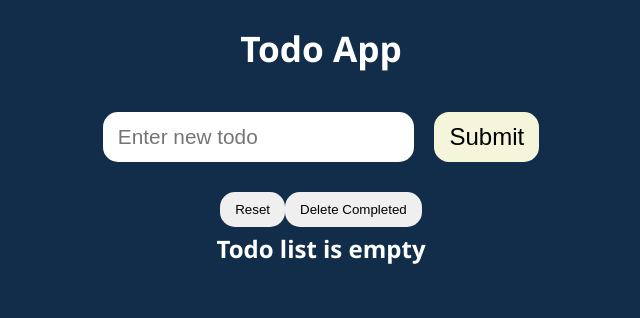
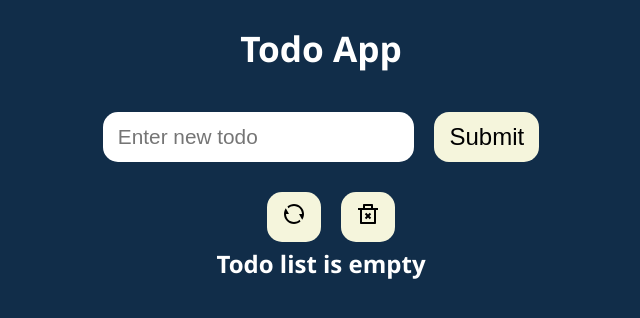
Before and after one commit to YaroslavKashkarov/todo-my-app, a React (Create React App) app: page / in a window 1280 px wide. Shown: the top 318 px of the page, without its empty margins (319-959 px from the left). Built offline with nearby package versions, Linux system fonts and the light colour scheme.

Commit message:
created function resetTodosHandler for removing completed tasks

```diff
--- a/src/App.js
+++ b/src/App.js
@@ -4,8 +4,6 @@
 import './App.css'
 import TdodForm from './components/Todos/TodoForm'
 import TodoList from './components/Todos/TodoList'
-// @ts-ignore
-import {ImOpt} from 'react-icons/im'
 // @ts-ignore
 import TodoActions from './components/Todos/TodosActions'
 
@@ -43,6 +41,10 @@
     ))
   }
 
+  const resetTodosHandler = () => {
+    setTodos([])
+  }
+
   return (<div className="App">
     <h1>Todo App</h1>
     <TdodForm addTodo={addTodoHandler} />
--- a/src/components/Todos/TodoForm.module.css
+++ b/src/components/Todos/TodoForm.module.css
@@ -24,7 +24,7 @@
 }
 
 .todoFormContainer input,
-button {
+.todoFormContainer button {
   padding: 10px 15px;
   border: none;
   border-radius: 15px;
--- a/src/components/Todos/TodosActions.js
+++ b/src/components/Todos/TodosActions.js
@@ -1,10 +1,11 @@
+import {RiDeleteBin2Line, RiRefreshLine} from 'react-icons/ri'
 import React from 'react'
-
+import Button from '../UI/Button'
 function TodoActions() {
   return (
     <React.Fragment>
-      <button>Reset</button>
-      <button>Delete Completed</button>
+      <Button title='Reset todos' onClick><RiRefreshLine /></Button>
+      <Button title='Clear completed todos'><RiDeleteBin2Line /></Button>
     </React.Fragment>
   )
 }
--- a/src/components/UI/Button.js
+++ b/src/components/UI/Button.js
@@ -0,0 +1,7 @@
+import styles from './Button.module.css'
+// @ts-ignore
+function Button({onClick, children, title, disabled = false}) {
+  return <button className={styles.button} onClick={onClick} title={title} disabled={disabled}>{children}</button>
+}
+
+export default Button
--- a/src/components/UI/Button.module.css
+++ b/src/components/UI/Button.module.css
@@ -0,0 +1,15 @@
+.button {
+  margin-left: 20px;
+  height: 50px;
+  cursor: pointer;
+  background-color: beige;
+  font-size: 1.5rem;
+  padding: 10px 15px;
+  border: none;
+  border-radius: 15px;
+}
+
+.button:hover {
+  background-color: rgb(240, 240, 155);
+
+}
```
